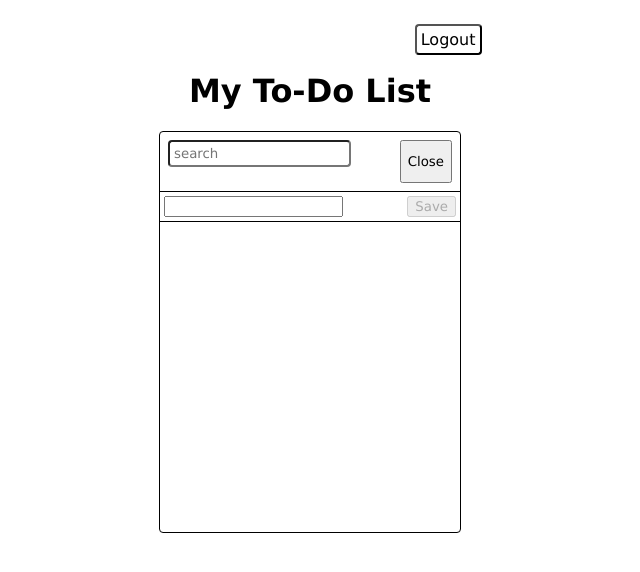
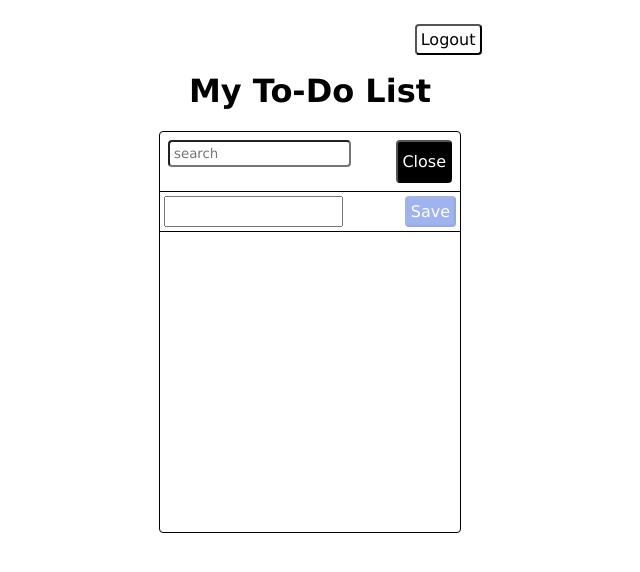
Before and after one commit to derekmiranda/todo-login-app, a React (Vite) app: page / in a window 1280 px wide. Both pictures are taken after a click on the button "New". Shown: the top 572 px of the page, without its empty margins (330-970 px from the left). Built offline with nearby package versions, Linux system fonts and the light colour scheme.

Commit message:
styles New + Save buttons

```diff
--- a/src/pages/Todos/components/UpsertTodo/index.jsx
+++ b/src/pages/Todos/components/UpsertTodo/index.jsx
@@ -29,7 +29,11 @@ const UpsertTodo = ({ task, onChange, onSave }) => {
         onChange={handleChange}
         onKeyDown={handleKeyDown}
       />
-      <button onClick={onSave} disabled={!canSave}>
+      <button
+        className={styles.upsert_saveBtn}
+        onClick={onSave}
+        disabled={!canSave}
+      >
         Save
       </button>
     </form>
--- a/src/pages/Todos/components/UpsertTodo/index.module.scss
+++ b/src/pages/Todos/components/UpsertTodo/index.module.scss
@@ -10,4 +10,8 @@
   &_input {
     min-width: 0;
   }
+
+  &_saveBtn {
+    @extend %blue-button;
+  }
 }
--- a/src/pages/Todos/index.module.scss
+++ b/src/pages/Todos/index.module.scss
@@ -2,7 +2,6 @@
 
 .wrapper {
   @extend %border-radius;
-
   width: $content-width;
   height: 400px;
   border: 1px solid $black;
@@ -16,3 +15,10 @@
   padding: calc(2 * $pad);
   border-bottom: 1px solid $black;
 }
+
+.newBtn {
+  @extend %button;
+  background-color: $black;
+  color: $white;
+  padding: $pad;
+}
```
